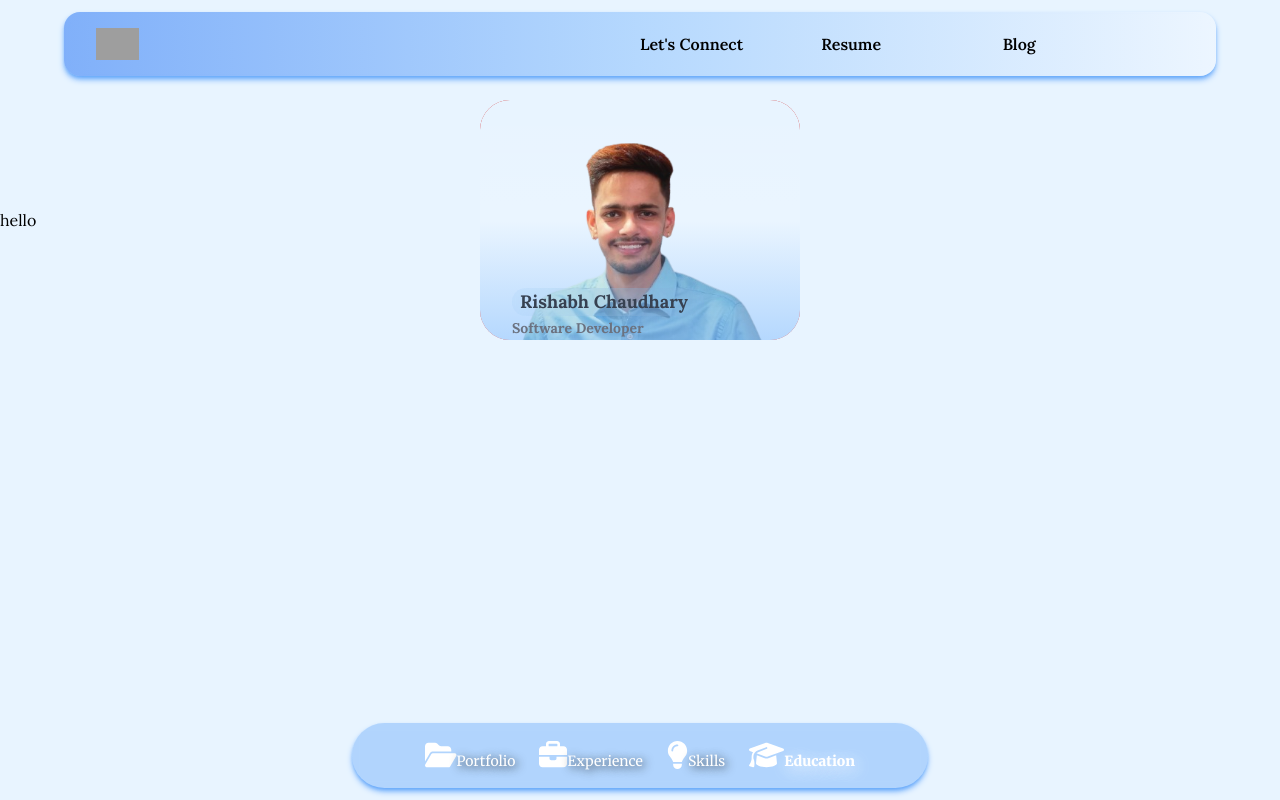
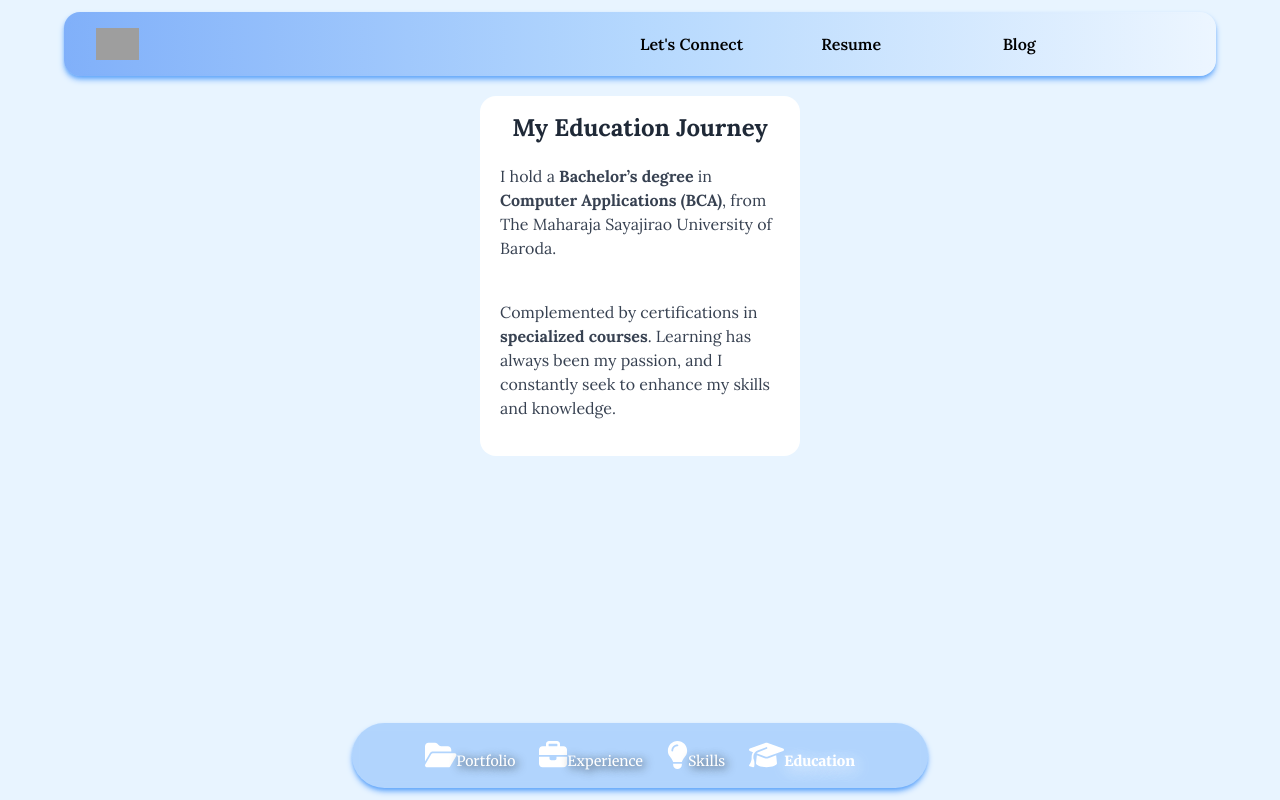
Before and after one commit to chaudhary-rishabh/rishabhc.in, a Next.js app: page /education in a window 1280 px wide. Built offline with nearby package versions, Linux system fonts and the light colour scheme; grey boxes are pictures that could not be loaded.

Commit message:
education page content

```diff
--- /dev/null
+++ b/components/EducationContainer.tsx
@@ -0,0 +1,21 @@
+import React from 'react'
+
+const EducationContainer = () => {
+    return (
+        <div className='w-80 my-24 mx-auto bg-white rounded-2xl'>
+            <section className="text-center mx-auto py-4">
+                <h1 className="text-2xl font-bold text-gray-800">My Education Journey</h1>
+                <p className="text-gray-700 max-w-xl mx-auto p-5 text-left">
+                    I hold a <b>Bachelor’s degree</b> in <b>Computer Applications (BCA)</b>, from The Maharaja Sayajirao University of Baroda.
+                </p>
+                <p className="text-gray-700 max-w-xl p-5 text-left">
+                    Complemented by certifications in <b>specialized courses</b>.
+                    Learning has always been my passion, and I constantly seek to enhance my skills and knowledge.
+                </p>
+
+            </section>
+        </div>
+    )
+}
+
+export default EducationContainer
--- a/components/Wizard.tsx
+++ b/components/Wizard.tsx
@@ -44,7 +44,7 @@ const Wizard = () => {
                         </div>
 
                         {/* Experience Details aligned to the right */}
-                        <div className="ml-6 w-[70%] text-blue-500 text-shadow bg-white border border-blue-400 p-6 shadow-2xl shadow-blue-300/70 rounded-3xl text-left animate-resize-opacity">
+                        <div className="ml-6 w-[70%] text-blue-500 text-shadow bg-white p-6 shadow-2xl shadow-blue-300/70 rounded-3xl text-left animate-resize-opacity">
                             <h3 className="text-xl text-gray-800 font-bold">{step.title}</h3>
                             <p className="mb-2 text-gray-700 italic">{step.company}, {step.duration}</p>
                             <p className='text-gray-600'>{step.description}</p>
--- a/modules/EducationModule/EducationModule.tsx
+++ b/modules/EducationModule/EducationModule.tsx
@@ -1,4 +1,5 @@
 import BottomNav from '@/components/BottomNav'
+import EducationContainer from '@/components/EducationContainer'
 import SwiperOne from '@/components/swiper/SwiperOne'
 import React from 'react'
 
@@ -6,8 +7,7 @@ const EducationModule = () => {
     return (
         <>
             <div>
-                <span className='fixed top-52 left-0'>hello</span>
-                <SwiperOne />
+                <EducationContainer />
                 <BottomNav />
             </div>
         </>
```
